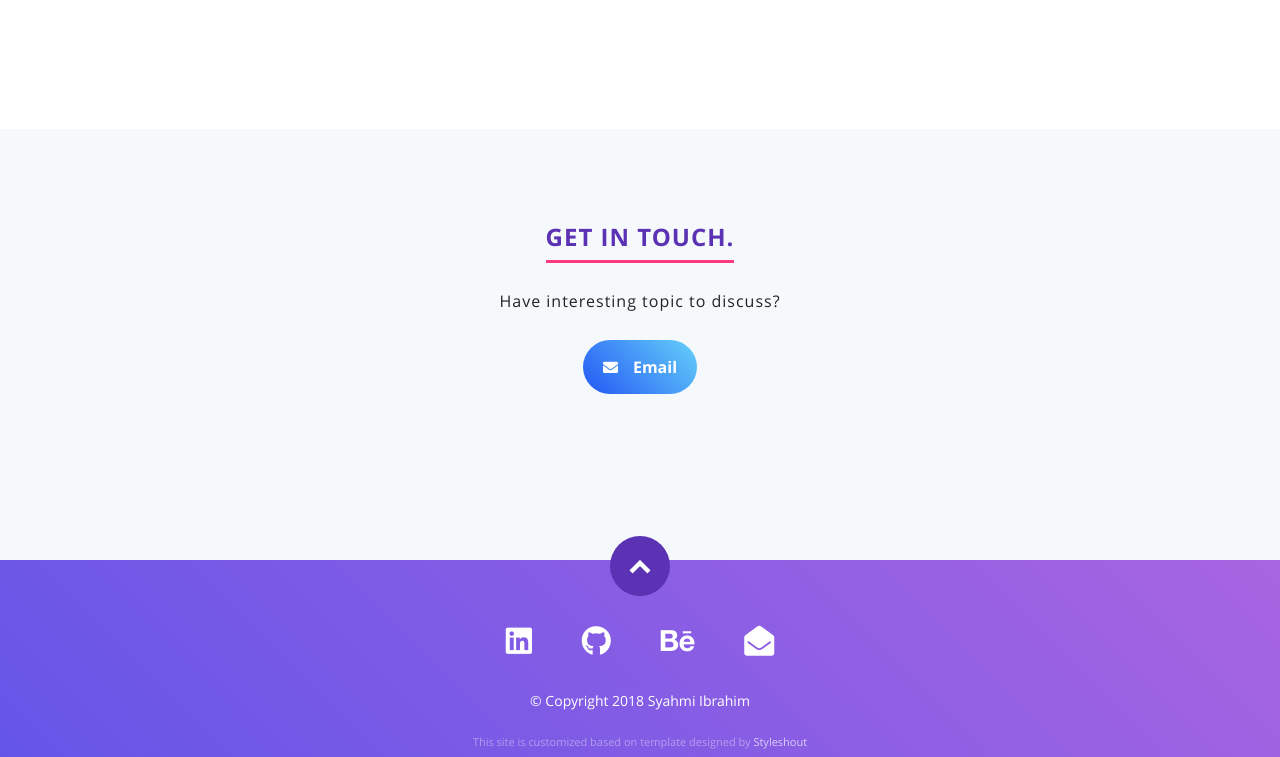
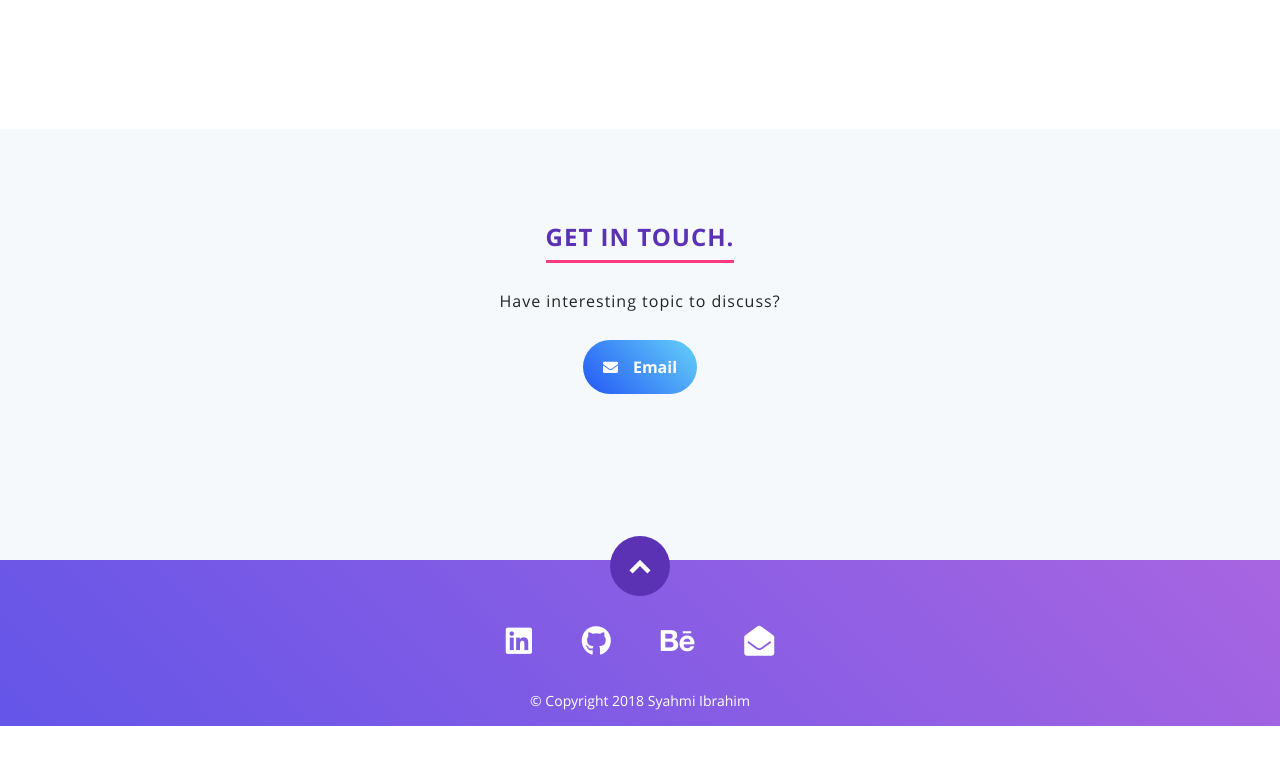
Before and after one commit to syahmiibrahim/syahmiibrahim.github.io, a plain HTML site: page index.html in a window 1280 px wide. Shown: the part 2849-3606 px from the top of the page. After the commit the page ends 3575 px from the top, so only its background shows below. Drawn offline with nearby package versions, Linux system fonts and the light colour scheme.

Commit message:
little tweak

```diff
--- a/index.html
+++ b/index.html
@@ -303,9 +303,6 @@
                <li>&copy; Copyright 2018 Syahmi Ibrahim</li>
 
             </ul>
-
-            <small class="credit">This site is customized based on template designed by <a title="Styleshout" href="http://www.styleshout.com/">Styleshout</a></small>
-
          </div>
 
          <div id="go-top"><a class="smoothscroll" title="Back to Top" href="#home"><i class="icon-up-open"></i></a></div>
```
Also changed, not shown: 1 other file.
